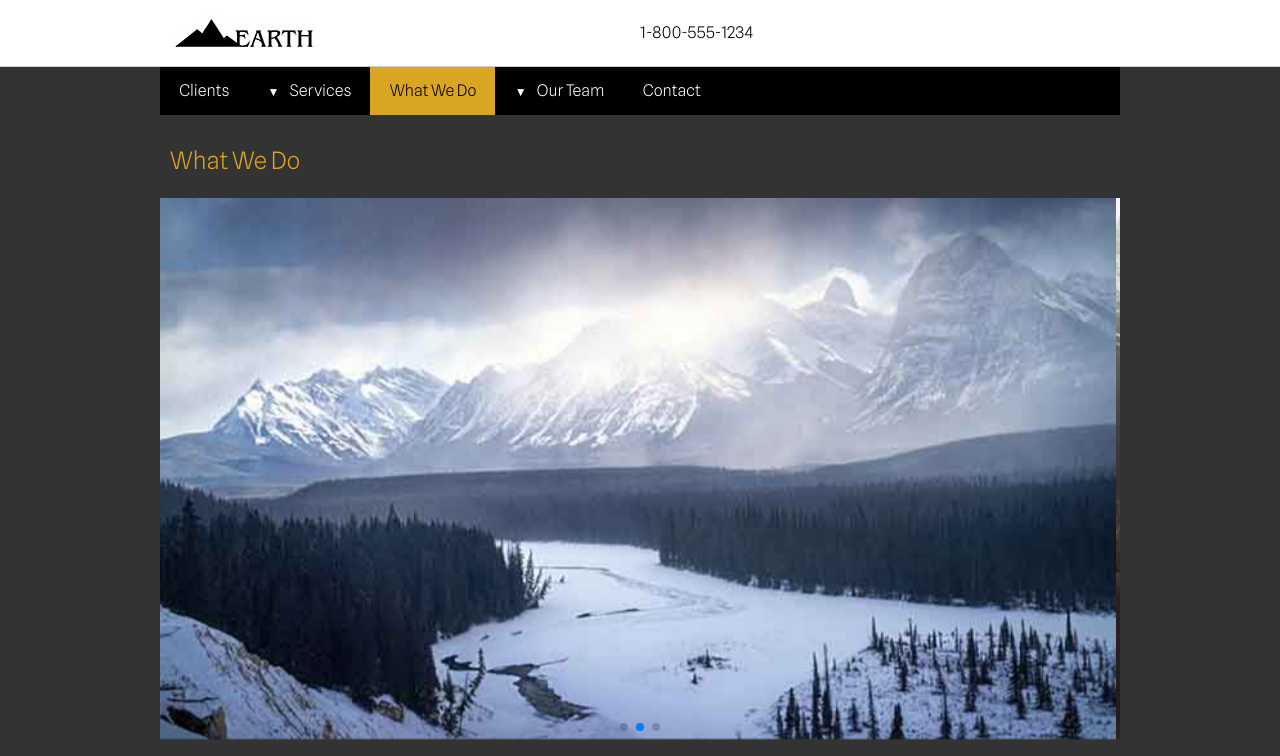
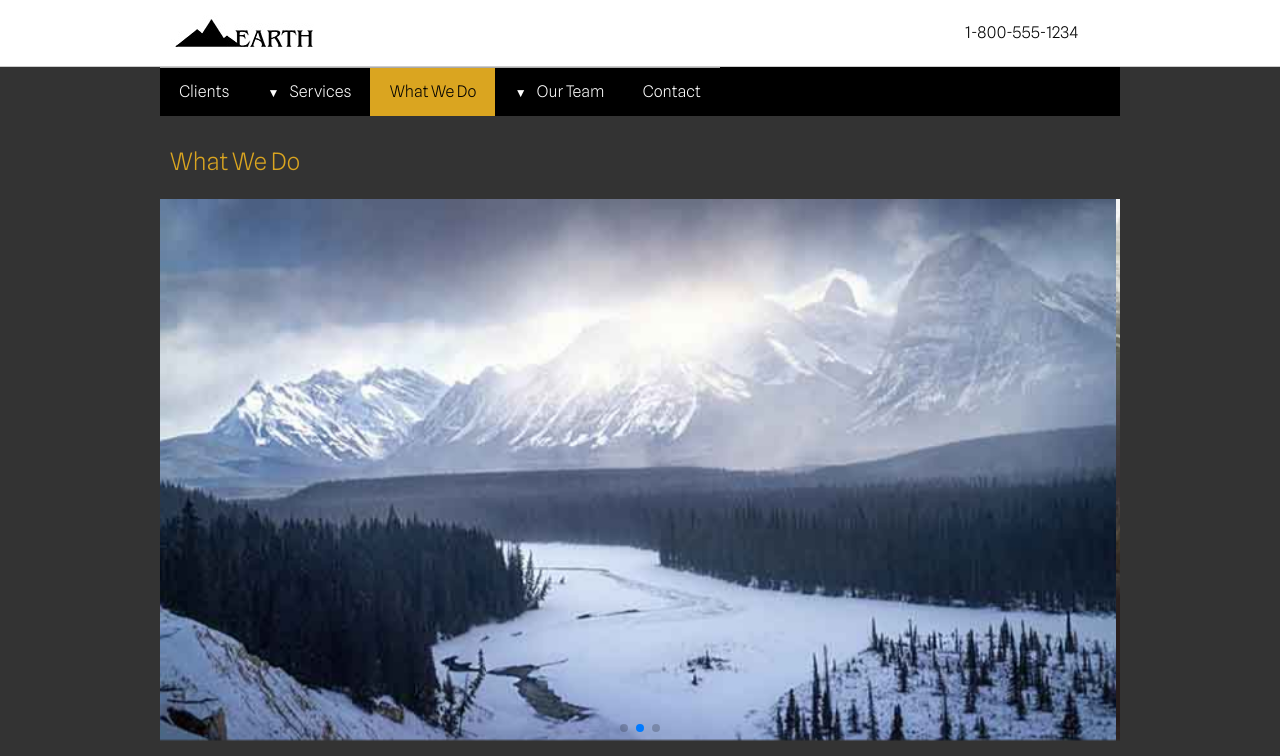
Before and after one commit to SpyArmy/land09, a plain HTML site: page index.html in a window 1280 px wide. Shown: the top 756 px of the page. Drawn offline with nearby package versions, Linux system fonts and the light colour scheme.

Commit message:
update.2

```diff
--- a/scss/_large.scss
+++ b/scss/_large.scss
@@ -18,3 +18,9 @@ div #customer {
         column-gap: 10px;
     }
 }
+
+header {
+    .phone {
+        margin-left: 20rem;
+    }
+}
--- a/scss/_medium.scss
+++ b/scss/_medium.scss
@@ -11,7 +11,7 @@
     padding: 0;
 
     Li {
-        border-right: 1px soild #aaa ;
+        border-top: 1px solid #aaa;
     }
     li a {
         display: block;
@@ -75,3 +75,11 @@ div #customer {
         padding: 10px;
     }
 }
+
+header {
+    grid-template-columns: 1fr 1fr;
+    .phone {
+        text-align: right;
+        margin-left: 12rem;
+    }
+}
--- a/scss/_mobilemenu.scss
+++ b/scss/_mobilemenu.scss
@@ -63,7 +63,3 @@
     background-color: #333;
     display: none;
 }
-
-.par:hover ul {
-    display: block;
-}
--- a/scss/_small.scss
+++ b/scss/_small.scss
@@ -31,7 +31,7 @@ body {
 
 header {
     display: grid;
-    grid-template-columns: 1fr 1fr auto;
+    grid-template-columns: 1fr 1fr;
     column-gap: $gutter;
     align-items: center; //vertically
     padding: .5rem $gutter;
```
Also changed, not shown: css/styles.css, css/styles.min.css, 2 other files.
